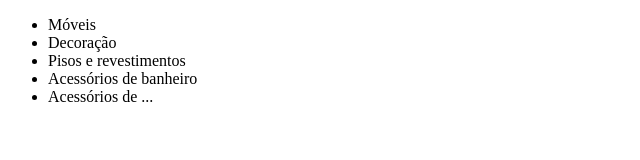
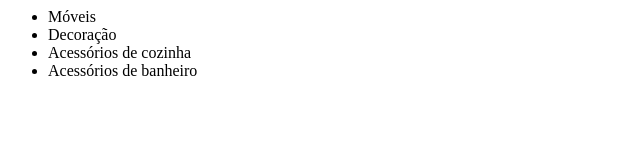
Before and after one commit to BRgis/github-gis, a plain HTML site: page index.html in a window 1280 px wide. Shown: the whole page, without its empty margins (0-640 px from the left). Drawn offline with Linux system fonts and the light colour scheme.

Commit message:
Alterando lista pra departamento de vendas

```diff
--- a/index.html
+++ b/index.html
@@ -1,4 +1,3 @@
-<!DOCTYPE html>
 <html lang="en">
 <head>
     <meta charset="UTF-8">
@@ -8,9 +7,8 @@
     <ul>
         <li>Móveis</li>
         <li>Decoração</li>
-        <li>Pisos e revestimentos</li>
+        <li>Acessórios de cozinha</li>
         <li>Acessórios de banheiro</li>
-        <li>Acessórios de ...</li>
     </ul>
 </body>
 </html>
```
